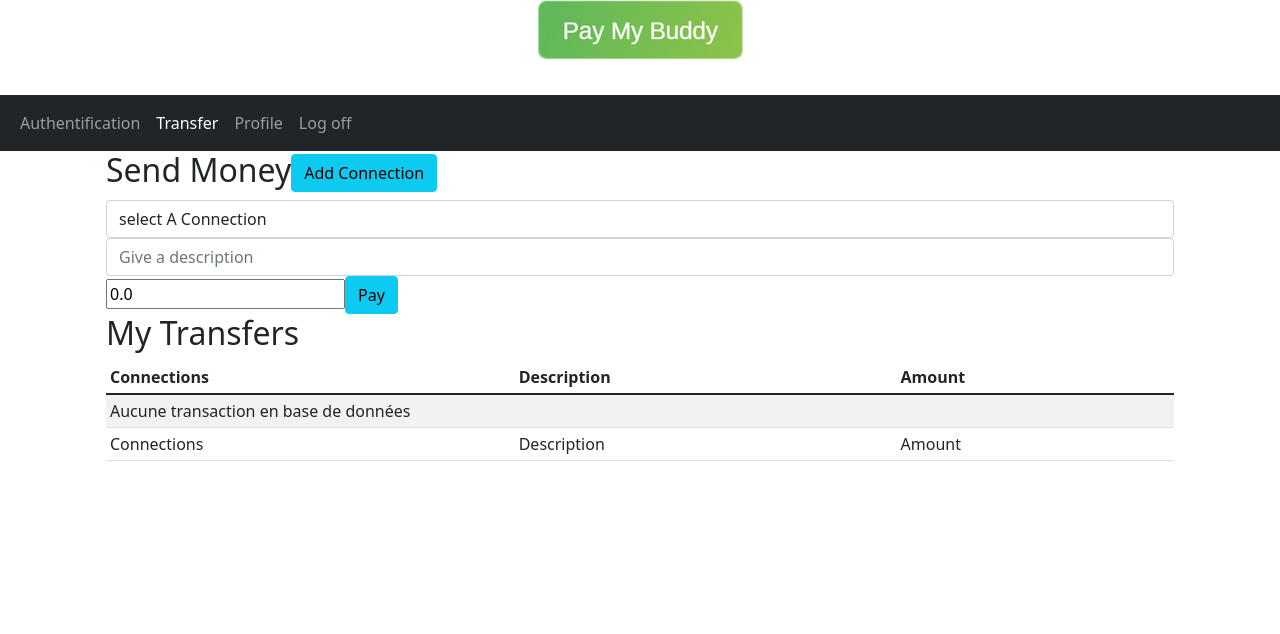
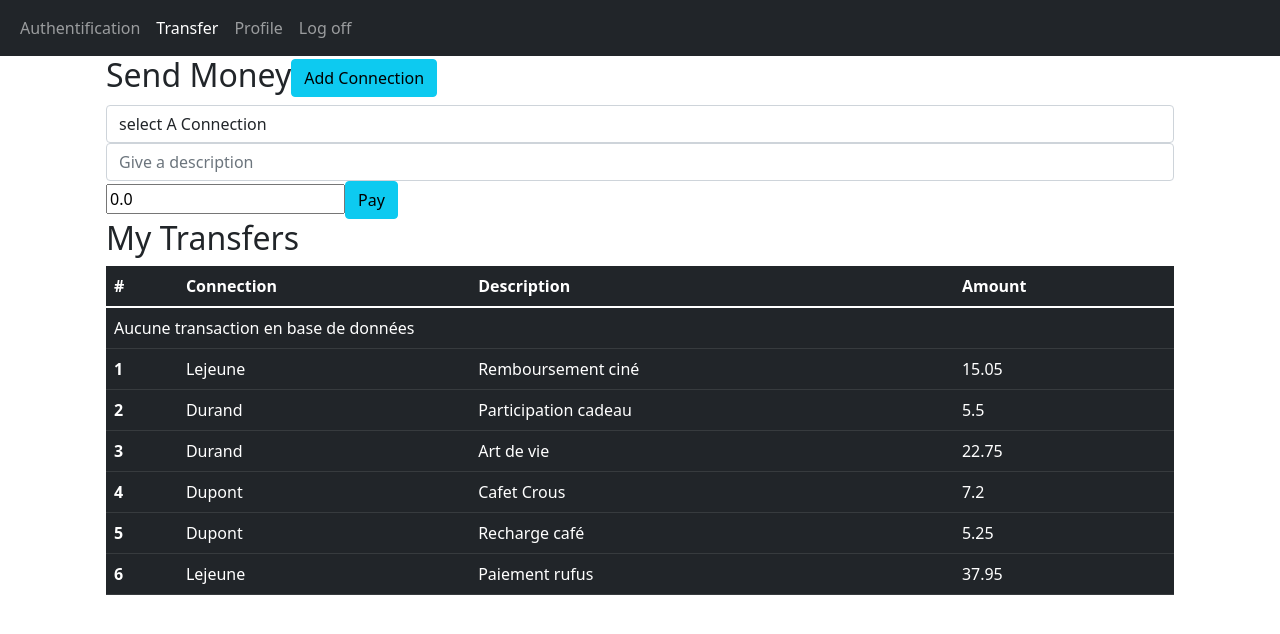
Before and after one commit to PascalChatard/angular_paymybuddy, an Angular app: page /login in a window 1280 px wide. Both pictures are taken after a click on the button "Sign in". Shown: the top 634 px of the page. Built offline with nearby package versions, Linux system fonts and the light colour scheme.

Commit message:
Affichage des transferts avec table Bootstrap

```diff
--- a/src/app/app.component.html
+++ b/src/app/app.component.html
@@ -6,7 +6,7 @@
     </h1>
   </div>
     <!-- Icone PayMyBuddy -->
-    <img class="img-fluid" src="../../assets/icone.png" style="margin-bottom: 2rem;" *ngIf="isUserLogged()"/>
+    <!-- <img class="img-fluid" src="../../assets/icone.png" style="margin-bottom: 2rem;" *ngIf="isUserLogged()"/> -->
 </div>
 
 <nav class="navbar navbar-expand-lg navbar-dark bg-dark" *ngIf="isUserLogged()">
--- a/src/app/features/account/account.component.html
+++ b/src/app/features/account/account.component.html
@@ -30,7 +30,7 @@
 <!--                Transferts           -->
 <!-- *********************************** -->
 
-<div class="container special">
+<!-- <div class="container special">
     <h2 class="h2">My Transfers</h2>
     <div class="table-responsive">
         <table class="table table-striped table-sm">
@@ -53,8 +53,49 @@
             </tbody>
         </table>
     </div>
+</div> -->
+
+
+<!-- <script src="https://cdn.jsdelivr.net/npm/@popperjs/core@2.10.2/dist/umd/popper.min.js" integrity="sha384-7+zCNj/IqJ95wo16oMtfsKbZ9ccEh31eOz1HGyDuCQ6wgnyJNSYdrPa03rtR1zdB" crossorigin="anonymous"></script>
+<script src="https://cdn.jsdelivr.net/npm/bootstrap@5.1.3/dist/js/bootstrap.min.js" integrity="sha384-QJHtvGhmr9XOIpI6YVutG+2QOK9T+ZnN4kzFN1RtK3zEFEIsxhlmWl5/YESvpZ13" crossorigin="anonymous"></script>		 -->
+
+<div class="container special">
+
+    <h2 class="h2">My Transfers</h2>
+
+    <table class="table table-dark table-hover">
+
+        <thead>
+            <tr>
+                <th scope="col">#</th>
+                <th scope="col">Connection</th>
+                <th scope="col">Description</th>
+                <th scope="col">Amount</th>
+            </tr>
+        </thead>
+        <tbody>
+            <tr *ngIf=true>
+                <td colspan="4">Aucune transaction en base de données</td>
+            </tr>
+
+            <tr *ngFor="let transfer of transfers; index as i">
+                <th scope="row">{{i+1}}</th>
+                <td>{{transfer.connection}}</td>
+                <td>{{transfer.description}}</td>
+                <td>{{transfer.amount}}</td>
+            </tr>
+        </tbody>
+    </table>
 </div>
 
 
-<script src="https://cdn.jsdelivr.net/npm/@popperjs/core@2.10.2/dist/umd/popper.min.js" integrity="sha384-7+zCNj/IqJ95wo16oMtfsKbZ9ccEh31eOz1HGyDuCQ6wgnyJNSYdrPa03rtR1zdB" crossorigin="anonymous"></script>
-<script src="https://cdn.jsdelivr.net/npm/bootstrap@5.1.3/dist/js/bootstrap.min.js" integrity="sha384-QJHtvGhmr9XOIpI6YVutG+2QOK9T+ZnN4kzFN1RtK3zEFEIsxhlmWl5/YESvpZ13" crossorigin="anonymous"></script>
+<!-- <div class="d-flex justify-content-between p-2">
+    <ngb-pagination [collectionSize]="collectionSize" [(page)]="page" [pageSize]="pageSize" (pageChange)="refreshTableTransfers()">
+    </ngb-pagination>
+
+    <select class="form-select" style="width: auto" [(ngModel)]="pageSize" (ngModelChange)="refreshTableTransfers()">
+      <option [ngValue]="2">2 items per page</option>
+      <option [ngValue]="4">4 items per page</option>
+      <option [ngValue]="6">6 items per page</option>
+    </select>
+  </div> -->
--- a/src/app/features/account/account.component.ts
+++ b/src/app/features/account/account.component.ts
@@ -1,4 +1,58 @@
 import { Component, OnInit } from '@angular/core';
+
+interface Transfer {
+    id?: number,
+    date:string,
+    connection: string,
+    description: string,
+    amount: number
+};
+
+const TRANSFERS: Transfer[] = [
+  {
+    id: 1,
+    date:'2022-01-02 00:00:00',
+    connection:'Lejeune',
+    description:'Remboursement ciné',
+    amount: 15.05
+  },
+  {
+    id: 2,
+    date:'2022-01-02 00:00:00 	',
+    connection:'Durand',
+    description:'Participation cadeau',
+    amount: 5.5
+  },
+  {
+    id: 3,
+    date:'2022-01-05 00:00:00',
+    connection:'Durand',
+    description:'Art de vie',
+    amount: 22.75
+  },
+  {
+    id: 4,
+    date:'2022-01-07 00:00:00',
+    connection:'Dupont',
+    description:'Cafet Crous',
+    amount: 7.20
+  },
+  {
+    id: 5,
+    date:'2022-01-10 00:00:00',
+    connection:'Dupont',
+    description:'Recharge café',
+    amount: 5.25
+  },
+  {
+    id: 6,
+    date:'2022-01-10 01:25:00',
+    connection:'Lejeune',
+    description:'Paiement rufus',
+    amount: 37.95
+  }
+];
+
 
 @Component({
   selector: 'app-account',
@@ -7,9 +61,28 @@ import { Component, OnInit } from '@angular/core';
 })
 export class AccountComponent implements OnInit {
 
-  constructor() { }
+  page = 1;
+  pageSize = 6;
+  collectionSize = TRANSFERS.length;
+  transfers: Transfer[] | undefined;
+
+
+  constructor() {
+      this.refreshTableTransfers();
+   }
 
   ngOnInit(): void {
   }
 
+  refreshTableTransfers() {
+    this.transfers = TRANSFERS
+      .map((country, i) => ({id: i + 1, ...country}))
+      .slice((this.page - 1) * this.pageSize, (this.page - 1) * this.pageSize + this.pageSize);
+  }
+
+  // setPage(event: Event) {
+
+  //   this.page = event.value;
+  // }
+
 }
```
Also changed, not shown: src/app/app.module.ts (+5 -2 lines).
